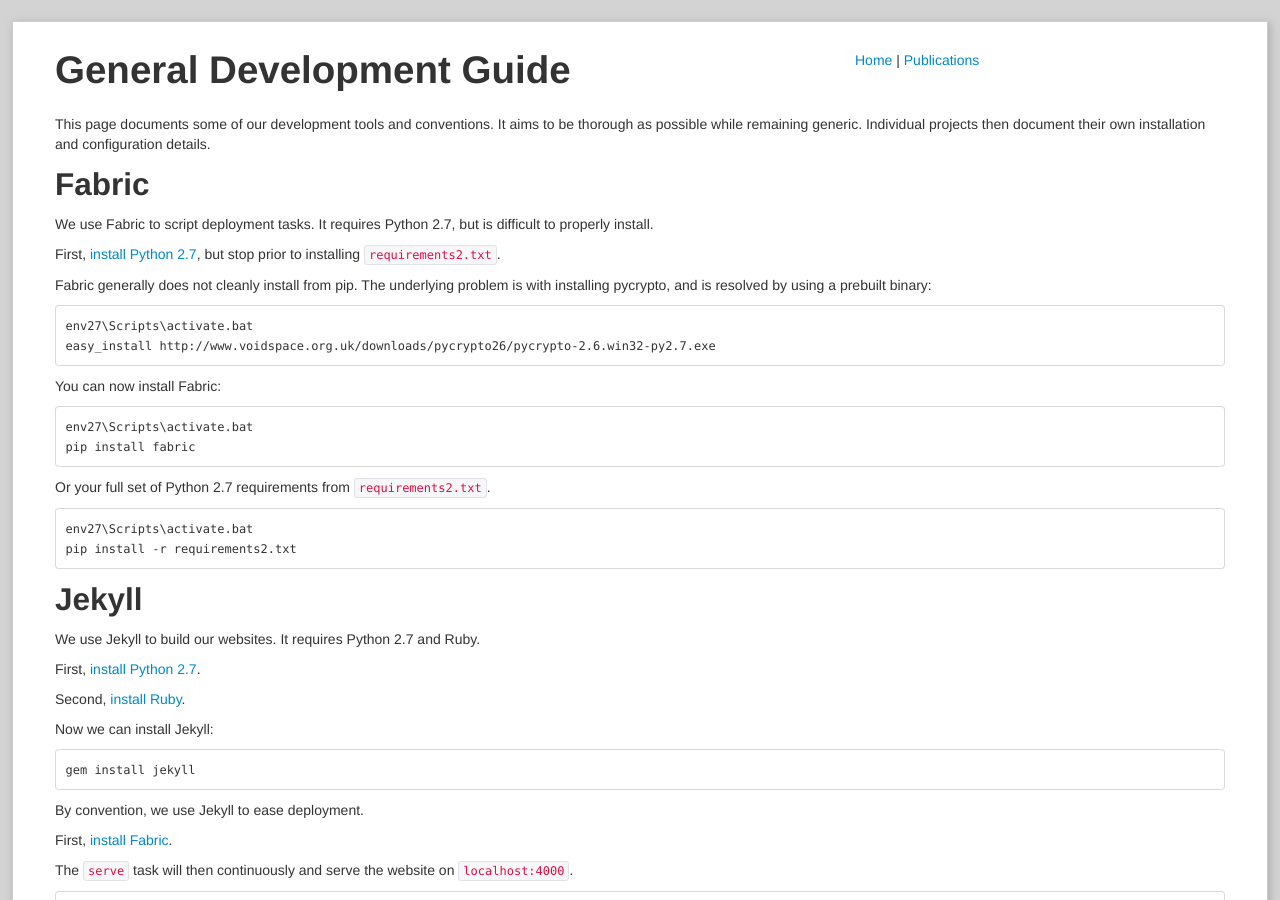
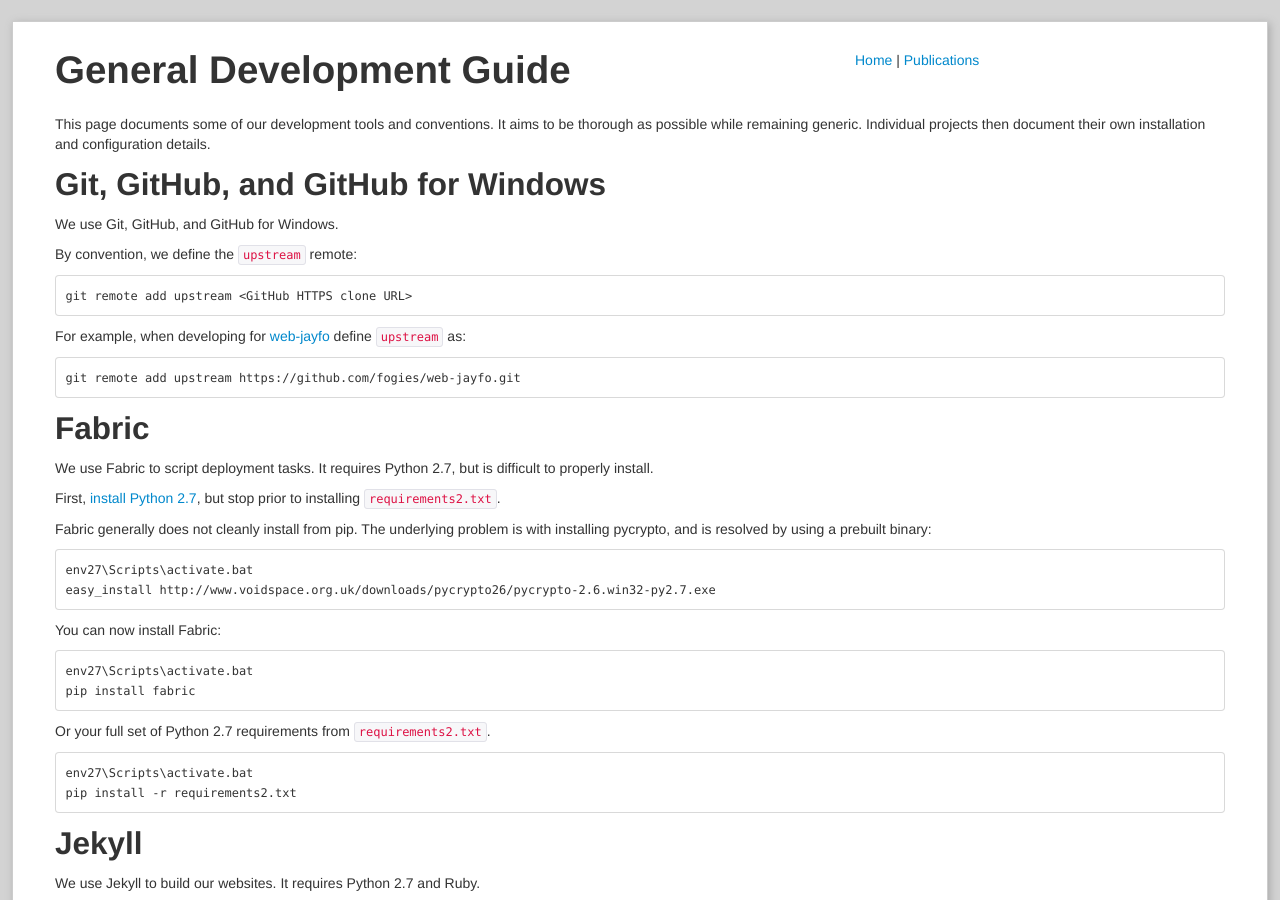
Before and after one commit to karkar/web-jayfo, a Jekyll site: the page built from development_general.md, in a window 1280 px wide and 900 px high. Built offline with Jekyll 4.4.1, drawn with Linux system fonts in a browser that asks for light colours.

Commit message:
Initial documentation of git and upstream branch

```diff
--- a/development_general.md
+++ b/development_general.md
@@ -5,6 +5,18 @@
 
 This page documents some of our development tools and conventions. It aims to be thorough as possible while
 remaining generic. Individual projects then document their own installation and configuration details.
+
+## <a name="Git"></a> Git, GitHub, and GitHub for Windows
+
+We use Git, GitHub, and GitHub for Windows.
+
+By convention, we define the `upstream` remote:
+
+    git remote add upstream <GitHub HTTPS clone URL>
+
+For example, when developing for [web-jayfo](https://github.com/fogies/web-jayfo) define `upstream` as:
+
+    git remote add upstream https://github.com/fogies/web-jayfo.git
 
 ## <a name="Fabric"></a> Fabric
 
```
